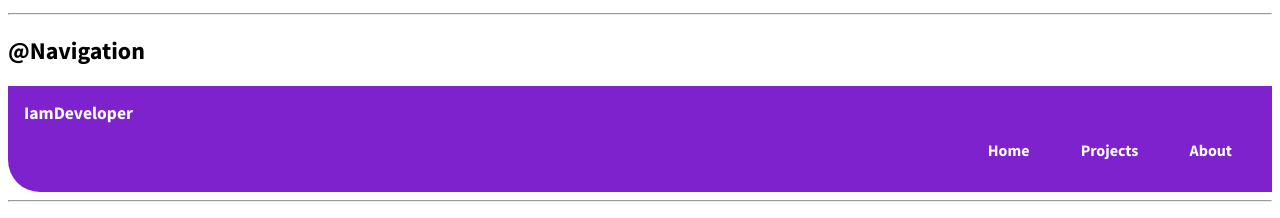
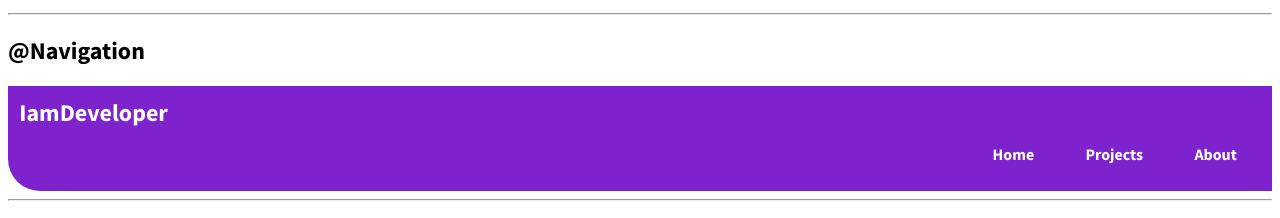
Before and after one commit to Mathan-T/neogcamp-lesson-3-live, a plain HTML site: page index.html in a window 1280 px wide. Shown: the part 1072-1290 px from the top of the page. Drawn offline with Linux system fonts and the light colour scheme.

Commit message:
applied styles upto navigation

```diff
--- a/styles.css
+++ b/styles.css
@@ -51,7 +51,7 @@ body {
 .navigation {
     background-color: var(--primary-color);
     color: white;
-    padding: 1rem;
+    padding: 0.7rem;
     border-bottom-left-radius: 2rem;
 }
 
@@ -65,7 +65,7 @@ body {
 
 .navigation .nav-brand {
     font-weight: bold;
-    font-size: 1.1rem;
+    font-size: 1.5rem;
 }
 
 .navigation .link-active {
```
